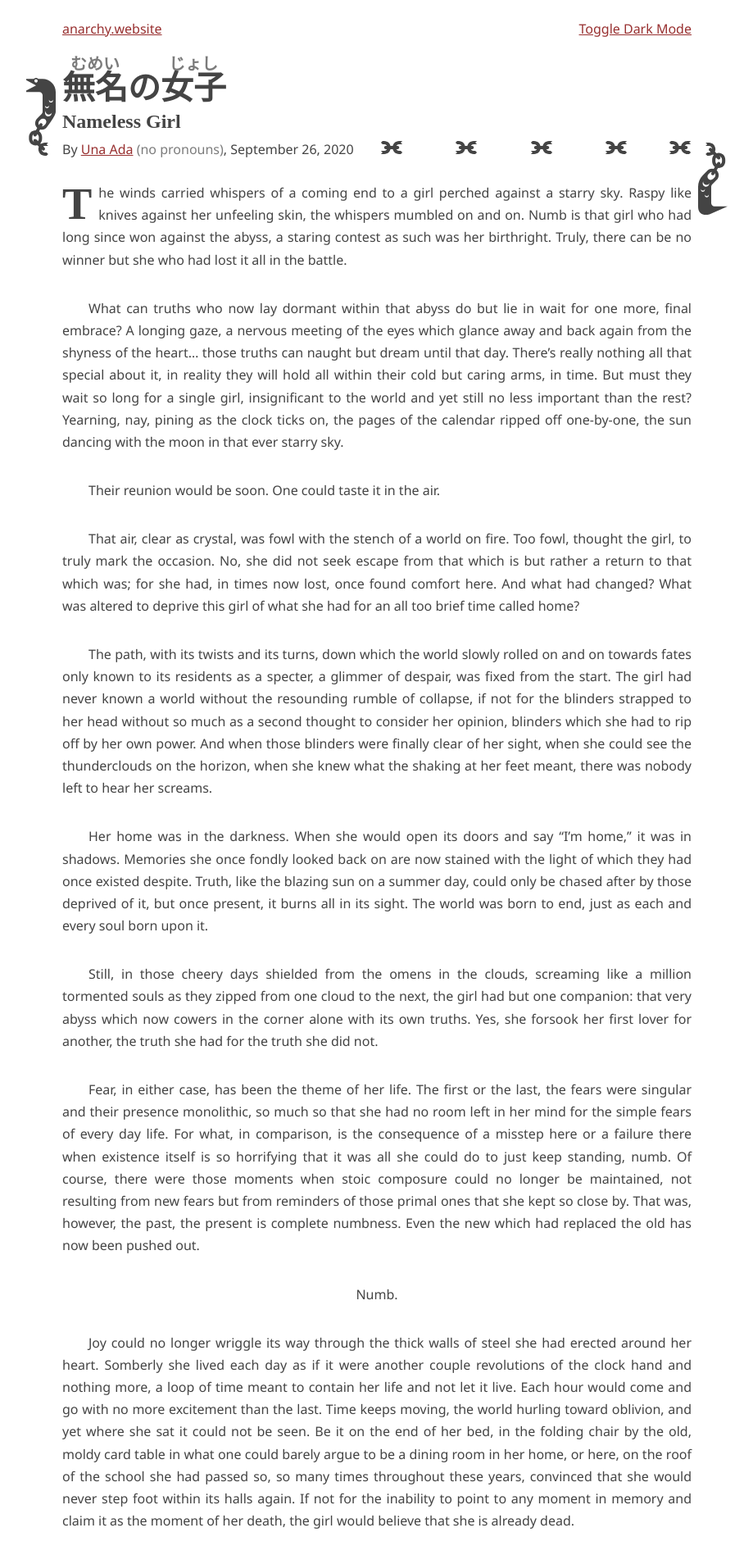
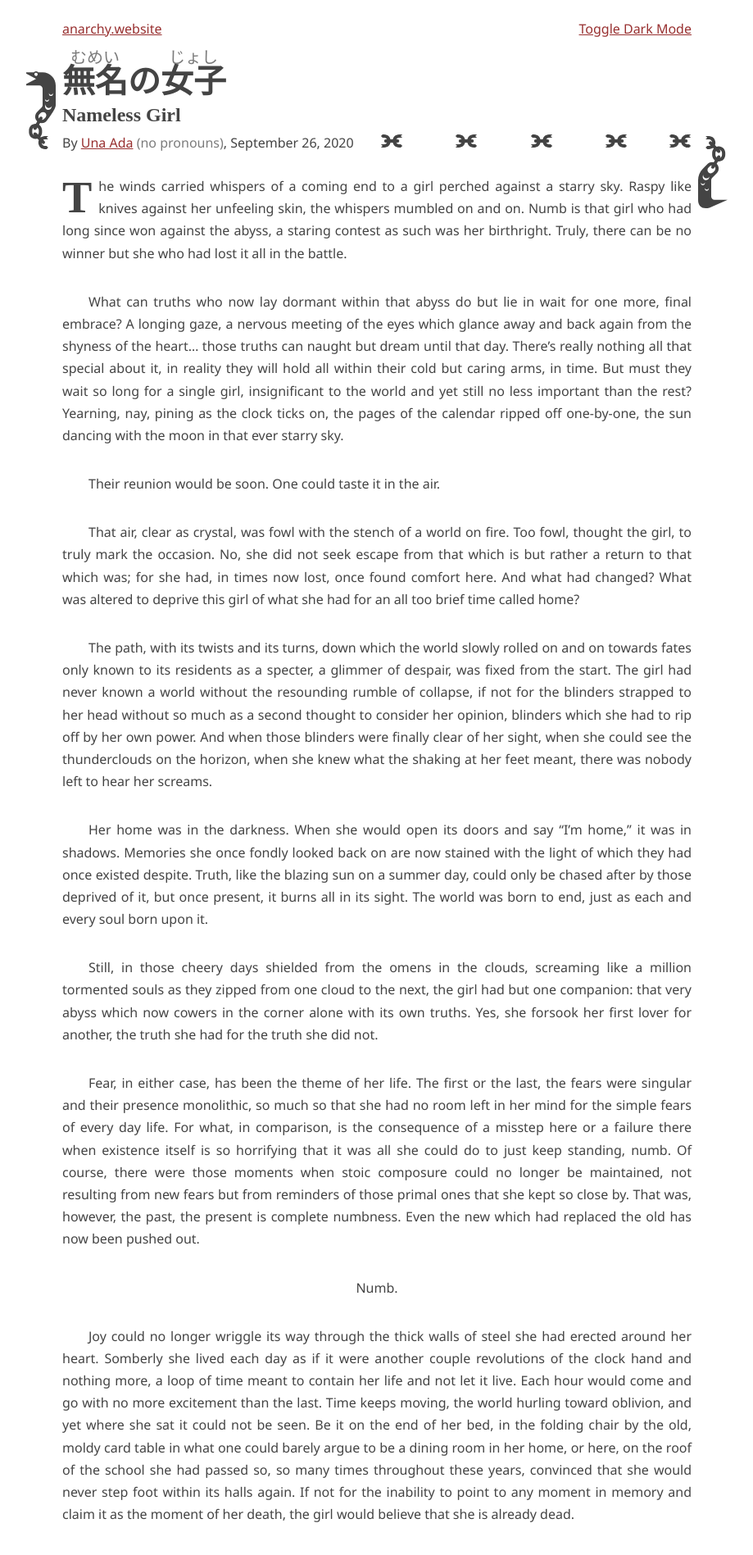
Before and after one commit to una-ada/anarchy.website, a Jekyll site: the page built from _posts/2020-09-26-nameless.md, in a window 1280 px wide. Shown: the top 1897 px of the page at 82% size, without its empty margins (180-1099 px from the left). Built offline with Jekyll 4.4.1, drawn with Linux system fonts in a browser that asks for light colours; some web fonts are replaced.

Commit message:
Minor style fixes to headings and ruby text

```diff
--- a/_data/series.yml
+++ b/_data/series.yml
@@ -32,11 +32,6 @@
     title: Implicitus
     type: other
     url: /implicitus
-langandpsych:
-    abbr: Iss in Lang & Psych
-    entry: Part
-    title: Issues in Language and Psychiatry
-    type: series
 uwrfvoice:
     entry: Issue
     set: Volume
--- a/_sass/_elements.scss
+++ b/_sass/_elements.scss
@@ -1,7 +1,7 @@
 /**
  *  @file Override default vendor styles for elements
  *  @author Una Ada <una@anarchy.website>
- *  December 29, 2020
+ *  December 29, 2020 - March 1, 2021
  */
 
 a {
@@ -63,6 +63,11 @@
 h3 {
 	font-size: 1.5rem;
 	margin-top: 3rem;
+}
+h4 {
+	font-family: $copy-font;
+	font-size: 1rem;
+	margin: 2rem 0;
 }
 hr {
 	background: $primary;
--- a/_sass/_ruby.scss
+++ b/_sass/_ruby.scss
@@ -1,7 +1,7 @@
 /**
  *  @file Ruby text styling
  *  @author Una Ada <una@anarchy.website>
- *  December 29, 2020
+ *  December 29, 2020 - March 1, 2021
  */
 
 a ruby rb, a ruby rbc {
@@ -27,6 +27,7 @@
 	display: table-header-group;
 	font-family: $mono-font;
 	font-size: 60%;
+	font-weight: normal !important;
 	opacity: 0.7;
 }
 ruby rt {
@@ -35,9 +36,17 @@
 	-ms-user-select: none;
 	user-select: none;
 }
-h1, h2, h3, h4 {
+h1 ruby {
+	margin-top: -0.45em;
+}
+h1, h2 {
 	ruby > rt, ruby rtc {
+		font-size: 50%;
 		font-family: $title-font;
+	}
+}
+h3 {
+	ruby > rt, ruby rtc {
 		font-size: 50%;
 	}
 }
```
